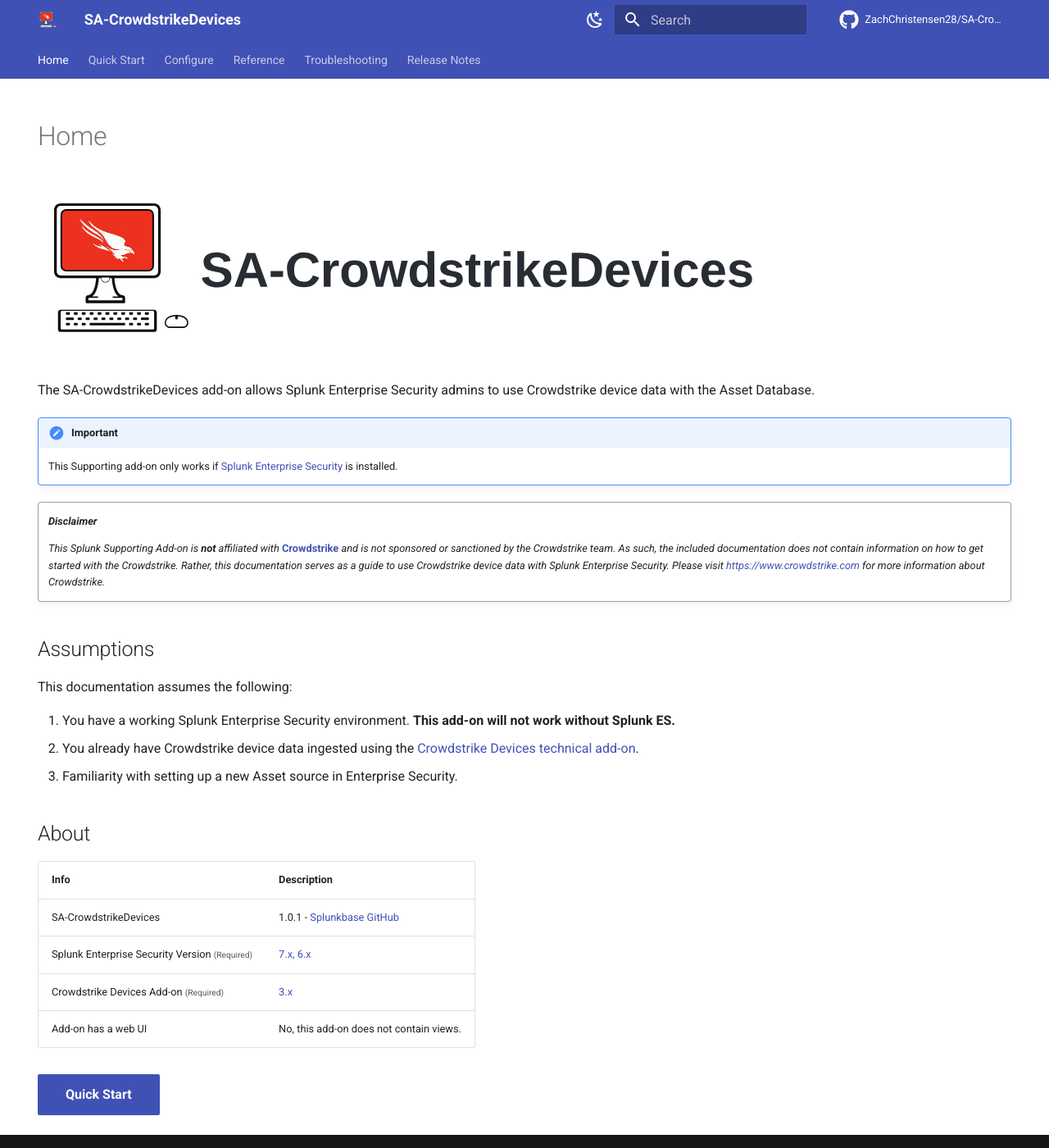
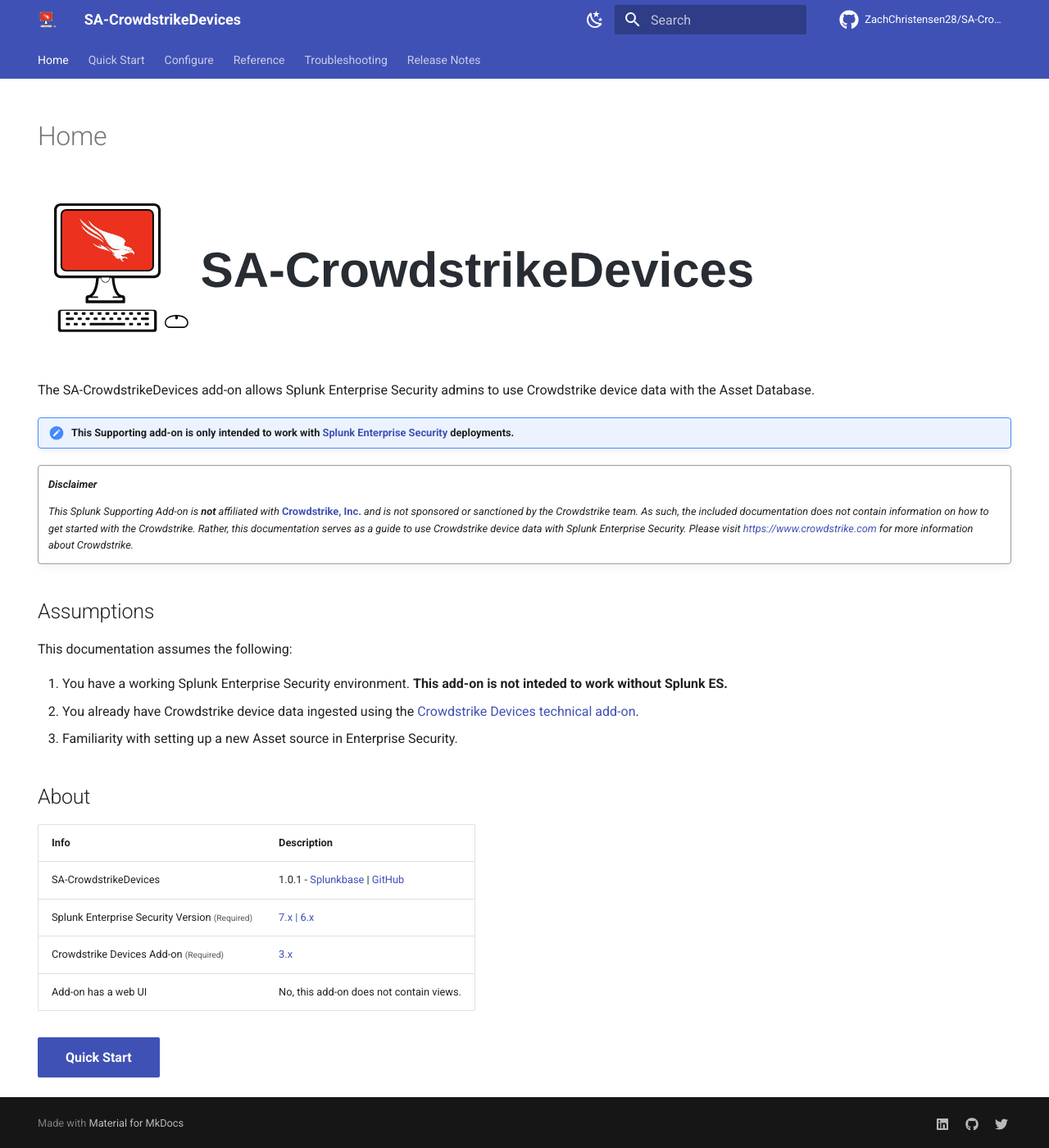
Before and after one commit to splunk/SA-CrowdstrikeDevices, an MkDocs documentation site: the page built from docs/index.md, in a window 1280 px wide and 1400 px high. Shown: the whole window at 82% size. Built offline with MkDocs 1.6.1 and Material for MkDocs 9.7.7, drawn with Linux system fonts in a browser that asks for light colours; comment, search, counter and statistics services are not loaded.

```diff
--- a/docs/index.md
+++ b/docs/index.md
@@ -10,19 +10,18 @@ hide:
 
 The SA-CrowdstrikeDevices add-on allows Splunk Enterprise Security admins to use Crowdstrike device data with the Asset Database.
 
-!!! important
-    This Supporting add-on only works if [Splunk Enterprise Security](https://splunkbase.splunk.com/app/263) is installed.
+!!! important "This Supporting add-on is only intended to work with [Splunk Enterprise Security](https://splunkbase.splunk.com/app/263) deployments."
 
 !!! quote ""
     __*Disclaimer*__
 
-    *This Splunk Supporting Add-on is __not__ affiliated with* [__Crowdstrike__](https://www.crowdstrike.com) *and is not sponsored or sanctioned by the Crowdstrike team. As such, the included documentation does not contain information on how to get started with the Crowdstrike. Rather, this documentation serves as a guide to use Crowdstrike device data with Splunk Enterprise Security. Please visit [https://www.crowdstrike.com](https://www.crowdstrike.com) for more information about Crowdstrike.*
+    *This Splunk Supporting Add-on is __not__ affiliated with* [__Crowdstrike, Inc.__](https://www.crowdstrike.com) *and is not sponsored or sanctioned by the Crowdstrike team. As such, the included documentation does not contain information on how to get started with the Crowdstrike. Rather, this documentation serves as a guide to use Crowdstrike device data with Splunk Enterprise Security. Please visit [https://www.crowdstrike.com](https://www.crowdstrike.com) for more information about Crowdstrike.*
 
 ## Assumptions
 
 This documentation assumes the following:
 
-1. You have a working Splunk Enterprise Security environment. **This add-on will not work without Splunk ES.**
+1. You have a working Splunk Enterprise Security environment. __This add-on is not inteded to work without Splunk ES.__
 2. You already have Crowdstrike device data ingested using the [Crowdstrike Devices technical add-on](https://splunkbase.splunk.com/app/5570).
 3. Familiarity with setting up a new Asset source in Enterprise Security.
 
@@ -30,8 +29,8 @@ This documentation assumes the following:
 
 Info | Description
 ------|----------
-SA-CrowdstrikeDevices | 1.0.1 - [Splunkbase](https://splunkbase.splunk.com/app/6573) [GitHub](https://github.com/ZachChristensen28/SA-CrowdstrikeDevices)
-Splunk Enterprise Security Version <small>(Required)</small> | [7.x, 6.x](https://splunkbase.splunk.com/app/263)
+SA-CrowdstrikeDevices | 1.0.1 - [Splunkbase](https://splunkbase.splunk.com/app/6573) \| [GitHub](https://github.com/ZachChristensen28/SA-CrowdstrikeDevices)
+Splunk Enterprise Security Version <small>(Required)</small> | [7.x \| 6.x](https://splunkbase.splunk.com/app/263)
 Crowdstrike Devices Add-on <small>(Required)</small> | [3.x](https://splunkbase.splunk.com/app/5570)
 Add-on has a web UI | No, this add-on does not contain views.
 
```
Also changed, not shown: docs/configure/priority.md (+3 -3 lines), docs/quickstart/prerequisites.md (+1 -1 lines), docs/reference/all-configurations.md (+3 -3 lines).
